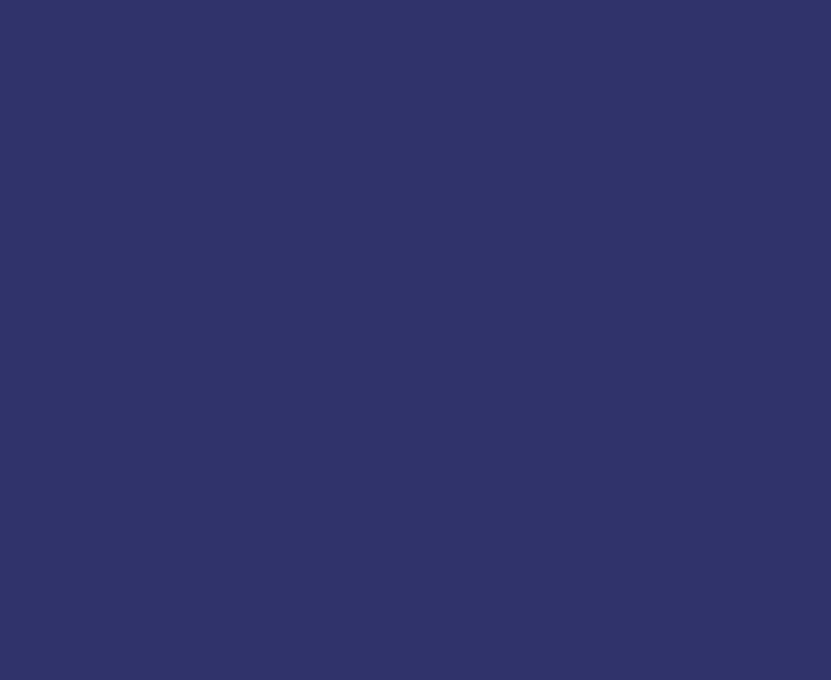
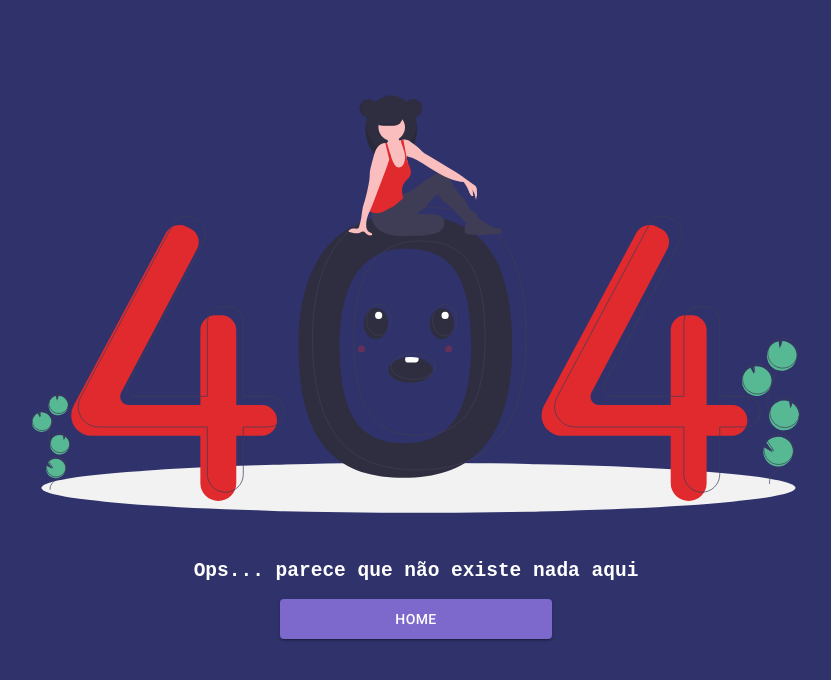
Before and after one commit to christiancastro24/Gest-o-de-h-bitos, a React (Create React App) app: page / in a window 1280 px wide. Both pictures are taken after a click on the button "REGISTRE-SE". Shown: the top 680 px of the page, without its empty margins (224-1055 px from the left). Built offline with nearby package versions, Linux system fonts and the light colour scheme; a web font is replaced by a local one.

Commit message:
feature: Inserting page not Found and putting on routes

```diff
--- /dev/null
+++ b/src/Pages/PageNotFound/index.jsx
@@ -0,0 +1,19 @@
+import { useHistory } from "react-router-dom"
+import { Button } from "@material-ui/core"
+import pageNotFound from "../../Assets/Images/pageNotFound.svg"
+import { ContainerNotFound } from "./styles"
+
+const PageNotFound = () => {
+
+    const history = useHistory()
+
+    return (
+        <ContainerNotFound>
+            <img src={pageNotFound} alt={pageNotFound} />
+            <h2>Ops... parece que não existe nada aqui</h2>
+            <Button variant="contained" onClick={() => history.push("/")}>HOME</Button>
+        </ContainerNotFound>
+    )
+}
+
+export default PageNotFound
--- /dev/null
+++ b/src/Pages/PageNotFound/styles.js
@@ -0,0 +1,29 @@
+import styled from "styled-components"
+
+export const ContainerNotFound = styled.section `
+    display: flex;
+    flex-direction: column;
+    align-items: center;
+    justify-content: center;
+    margin: 5%;
+
+
+    h2 {
+        color: var(--white);
+        font-family: monospace;
+        text-align: center;
+    }
+
+    img {
+        height: 60vh;
+        width: 60vw;
+    }
+
+    button {
+        height: 2.5rem;
+        width: 17rem;
+        border: none;
+        color: var(--white);
+        background-color: var(--purple);
+    }
+`
--- a/src/Routes/index.jsx
+++ b/src/Routes/index.jsx
@@ -1,6 +1,7 @@
 import { Switch, Route } from "react-router-dom";
-import HomePage from "../Pages/Home";
-import LoginPage from "../Pages/Login";
+import HomePage from "../Pages/Home"
+import LoginPage from "../Pages/Login"
+import PageNotFound from "../Pages/PageNotFound"
 
 const Routes = () => {
     return (
@@ -12,6 +13,10 @@ const Routes = () => {
             <Route path="/loginPage">
                 <LoginPage />
             </Route>
+
+            <Route path="*">
+                <PageNotFound />
+            </Route>
         </Switch>
      );
 }
```
